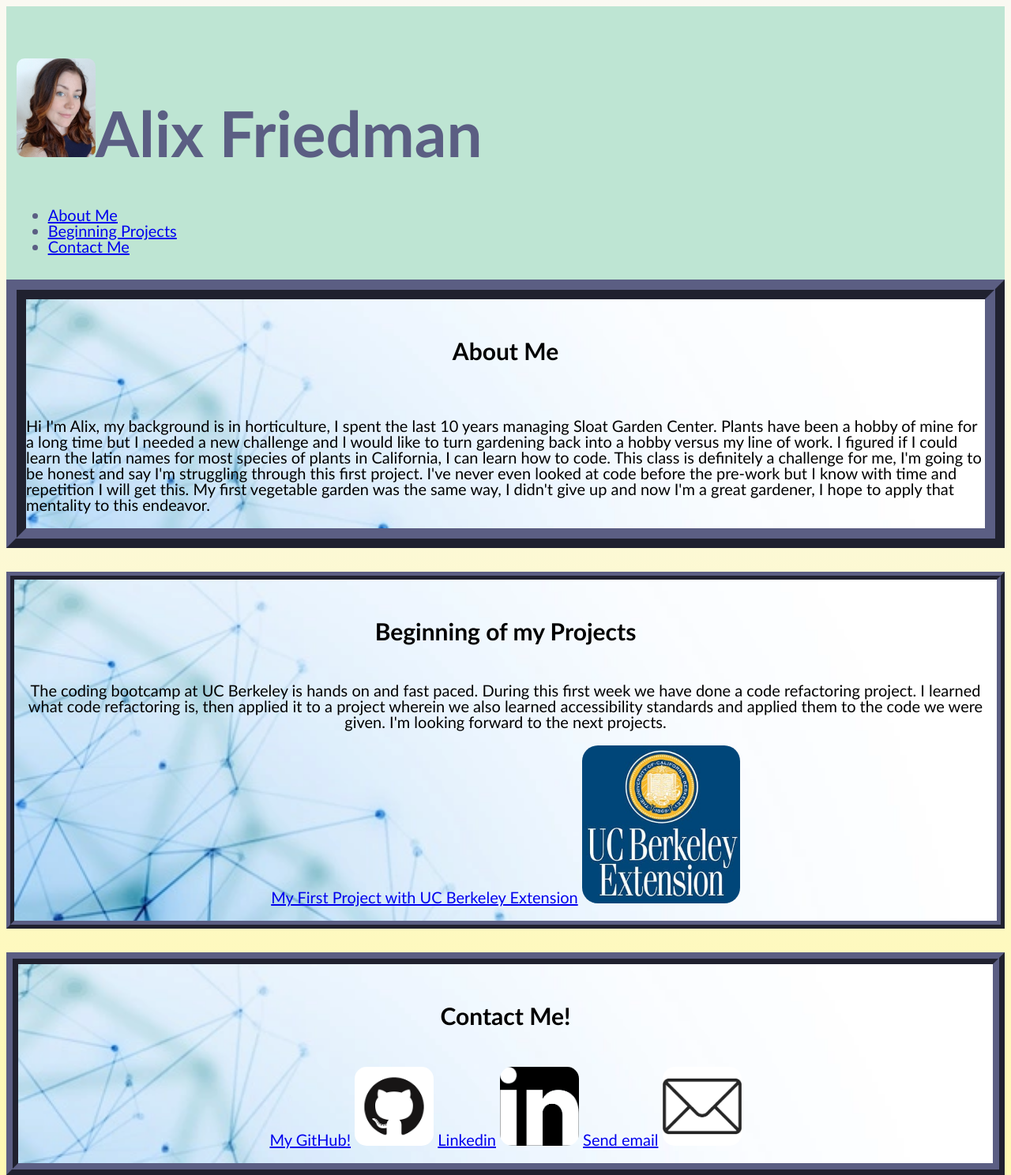
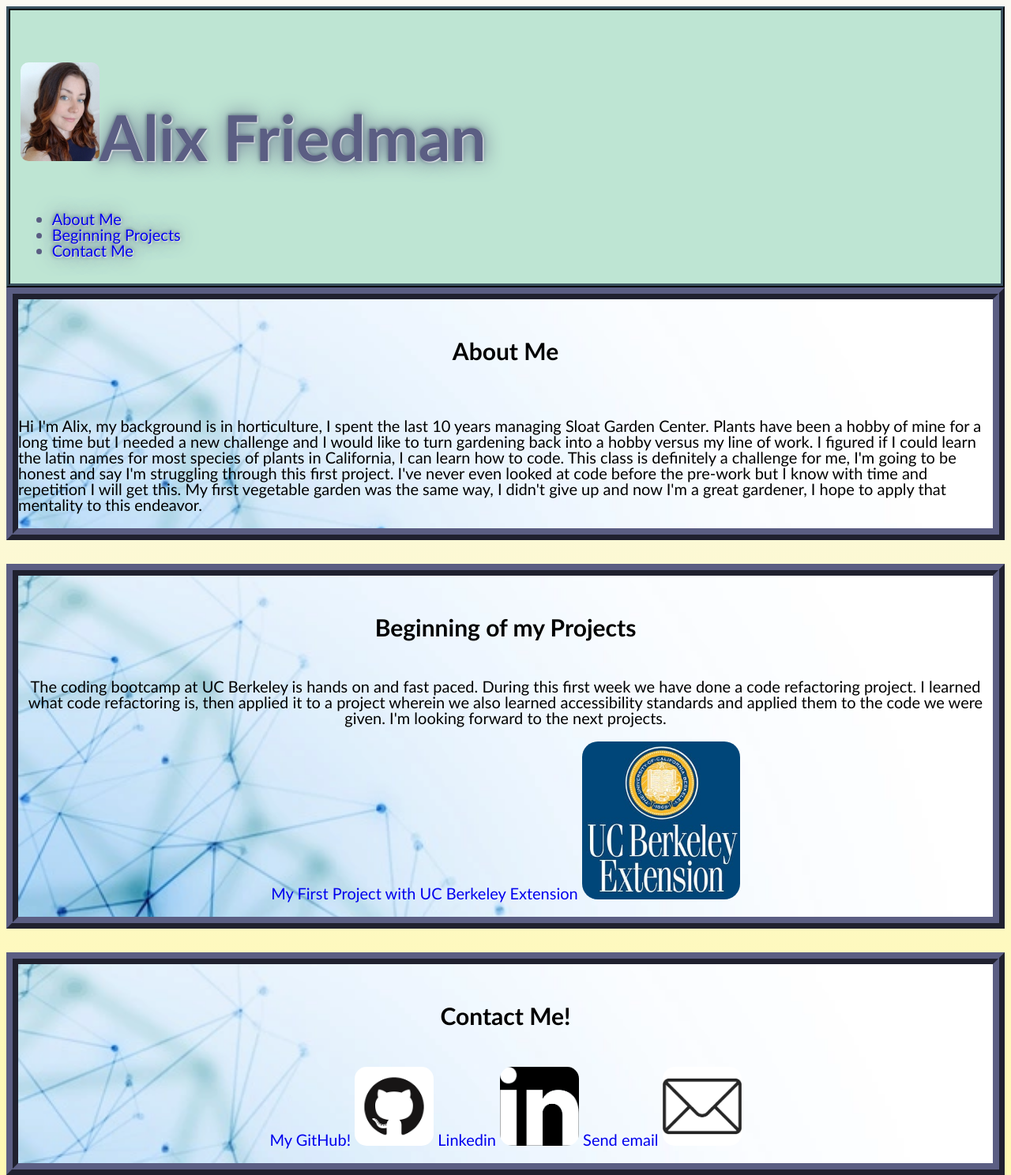
Before and after one commit to Alix1713/steppingstone, a plain HTML site: page index.html in a window 1280 px wide. Shown: the top 1488 px of the page at 79% size. Drawn offline with Linux system fonts and the light colour scheme.

Commit message:
style.CSS

```diff
--- a/style.CSS
+++ b/style.CSS
@@ -1,3 +1,4 @@
+/*I tried to change the .css to lowercase and it wouldn't change? */
 
 :root {
   --light: #BEE5D3;
@@ -19,14 +20,26 @@ h1 {
 }
 
 header {
-  position:sticky;
+  position:sticky; /* I tried making this fixed */
   align-items: space-around;
   padding: 1%;
   background-color: var(--light);
   color: var(--dark);
+  text-shadow: 1px 1px 2px white, 0 0 25px #5B5E83, 0 0 5px #3B5360;
+  border-style: ridge;
+  border-width: 5px;
+  border-color: var(--navlink-color);
+}
+a:link {
   text-decoration: none;
 }
+a:hover {
+  text-decoration: underline;
+}
  /*done above here, don't mess with it */
+
+ /* At one point I realized I was doing both grid and flexbox so I chose grid */
+
  .container {
   display: grid;
   grid-template-columns: 25%, 25%, 25%, 25%;
@@ -46,10 +59,9 @@ h2 {
   display:grid;
   grid-column-start: 1;
   grid-column-end:span 4fr;
-  grid-row: 50%;
   border-style:ridge;
   border-color:var(--dark);
-  border-width: 25px;
+  border-width: 15px;
   background-image: url("back.jpg");
   background-size: cover;
 }
@@ -59,7 +71,7 @@ h2 {
   justify-content: center;
   border-style:ridge;
   border-color:var(--dark);
-  border-width: 10px;
+  border-width: 15px;
   background-image: url("back.jpg");
   background-size: cover;
 }
@@ -74,6 +86,7 @@ h2 {
   background-size: cover;
 }
 
+
 /* this is done dont touch!*/
 footer {
   display: flex;
@@ -82,3 +95,9 @@ footer {
   background-color: var(--dark);
   color: var(--light);
 }
+
+@media only screen and (max-width: 600px) {
+  body {
+    background-color: #5B5E83;
+  }
+}
```
